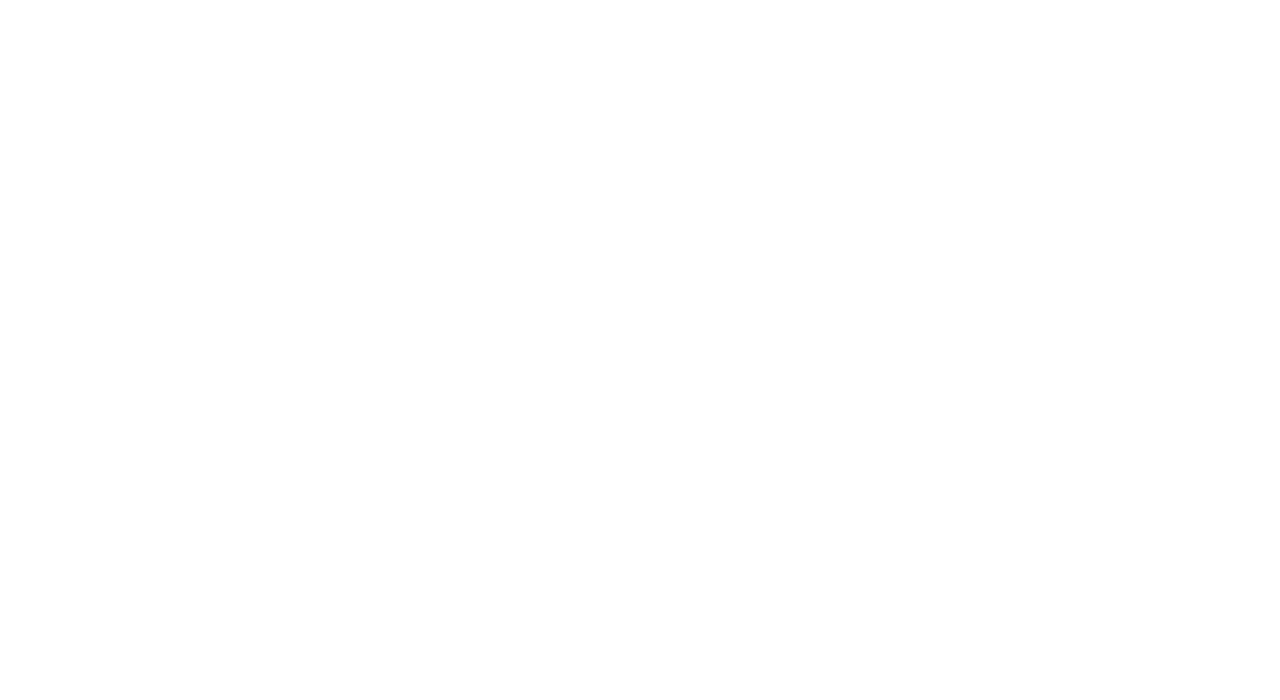
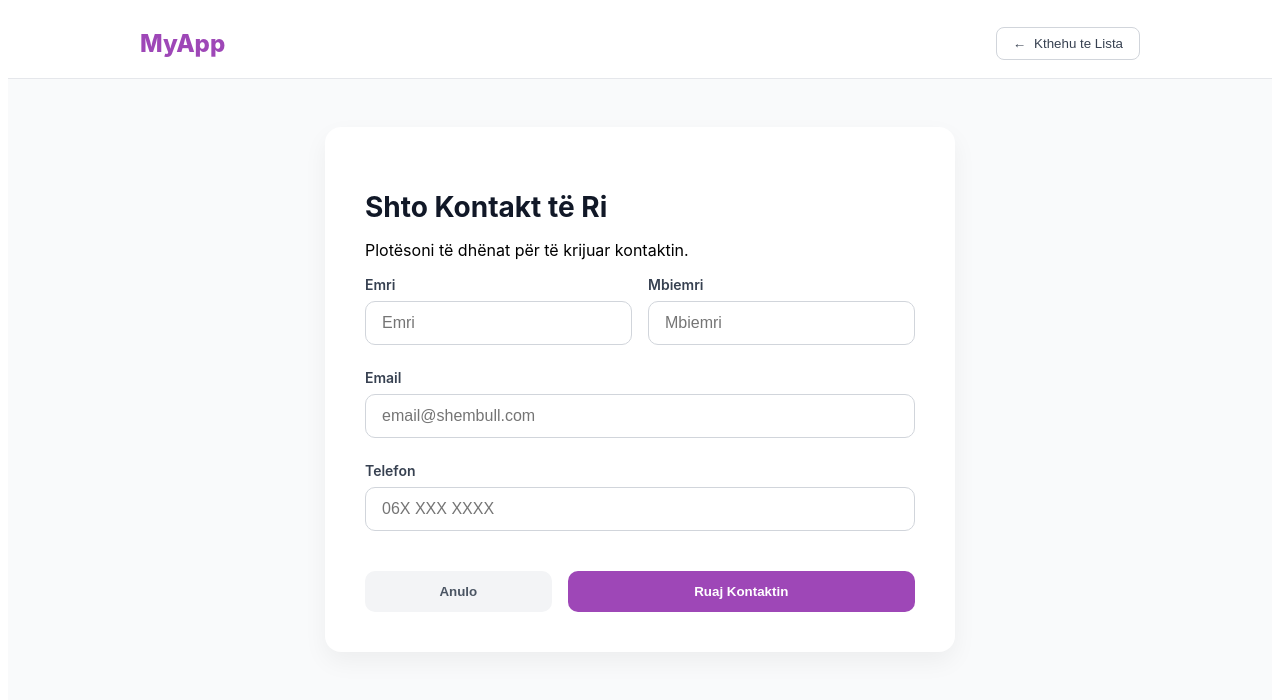
Before and after one commit to andestballa/contact_manager_site, a Nuxt app: page /contacts-manage in a window 1280 px wide. Before the commit this address had no page. Shown: the top 700 px of the page. Built offline with nearby package versions, Linux system fonts and the light colour scheme.

Commit message:
fix create and update contacts

```diff
--- a/app/composables/useContacts.ts
+++ b/app/composables/useContacts.ts
@@ -16,7 +16,6 @@
 }
 
 export const useContacts = () => {
-  // Përdorim authFetch që ke krijuar te useAuth.ts
   const { authFetch } = useAuth()
 
   // 1. Marrja e listës
@@ -24,7 +23,13 @@
     return await authFetch<PaginatedResponse<Contact>>(`/api/contacts/list/?page=${page}`)
   }
 
-  // 2. Krijimi i kontaktit (Ky që po të jep error)
+  // 2. Marrja e NJË kontakti (RREGULLUAR)
+  async function getContactById(id: number): Promise<Contact> {
+    // Provojmë /detail/ sepse struktura jote ndjek këtë logjikë (list, create, delete)
+    return await authFetch<Contact>(`/api/contacts/detail/${id}/`)
+  }
+
+  // 3. Krijimi i kontaktit
   async function createContact(data: Omit<Contact, 'id' | 'created_at' | 'updated_at'>): Promise<Contact> {
     return await authFetch<Contact>("/api/contacts/create/", {
       method: "POST",
@@ -32,12 +37,21 @@
     })
   }
 
-  // 3. Fshirja
+  // 4. Përditësimi i kontaktit (RREGULLUAR)
+  async function updateContact(id: number, data: Partial<Contact>): Promise<Contact> {
+    // Backend-et që kanë /create/ zakonisht kanë /update/ ose /edit/
+    return await authFetch<Contact>(`/api/contacts/update/${id}/`, {
+      method: "PUT",
+      body: data,
+    })
+  }
+
+  // 5. Fshirja
   async function deleteContact(id: number): Promise<void> {
     await authFetch(`/api/contacts/delete/${id}/`, {
       method: "DELETE",
     })
   }
 
-  return { getContacts, createContact, deleteContact }
+  return { getContacts, getContactById, createContact, updateContact, deleteContact }
 }
--- /dev/null
+++ b/app/pages/contacts-manage/index.vue
@@ -0,0 +1,259 @@
+<template>
+  <div class="manage-page">
+    <header class="header">
+      <div class="header-content">
+        <h1 class="logo" @click="router.push('/home')">MyApp</h1>
+        <button class="btn-back" @click="router.push('/home')">
+          <span>←</span> Kthehu te Lista
+        </button>
+      </div>
+    </header>
+
+    <main class="main-content">
+      <div class="form-card">
+        <div class="form-header">
+          <h2>{{ isEditMode ? 'Edito Kontaktin' : 'Shto Kontakt të Ri' }}</h2>
+          <p>Plotësoni të dhënat për të {{ isEditMode ? 'përditësuar' : 'krijuar' }} kontaktin.</p>
+        </div>
+
+        <form @submit.prevent="handleSubmit" class="contact-form">
+          <div class="form-grid">
+            <div class="field">
+              <label>Emri</label>
+              <input v-model="form.name" type="text" placeholder="Emri" required />
+            </div>
+
+            <div class="field">
+              <label>Mbiemri</label>
+              <input v-model="form.surname" type="text" placeholder="Mbiemri" required />
+            </div>
+          </div>
+
+          <div class="field">
+            <label>Email</label>
+            <input v-model="form.email" type="email" placeholder="email@shembull.com" required />
+          </div>
+
+          <div class="field">
+            <label>Telefon</label>
+            <input v-model="form.phone_number" type="text" placeholder="06X XXX XXXX" required />
+          </div>
+
+          <div class="form-actions">
+            <button type="button" class="btn-cancel" @click="router.push('/home')">Anulo</button>
+            <button type="submit" class="btn-submit" :disabled="submitting">
+              {{ submitting ? 'Duke u ruajtur...' : (isEditMode ? 'Përditëso' : 'Ruaj Kontaktin') }}
+            </button>
+          </div>
+
+          <div v-if="serverError" class="error-banner">
+            {{ serverError }}
+          </div>
+        </form>
+      </div>
+    </main>
+  </div>
+</template>
+
+<script setup lang="ts">
+import { reactive, ref, onMounted, computed } from "vue"
+import { useRouter, useRoute } from "vue-router"
+import { useContacts } from '~/composables/useContacts'
+
+const router = useRouter()
+const route = useRoute()
+const { createContact, getContactById, updateContact } = useContacts()
+
+const contactId = route.query.id ? Number(route.query.id) : null
+const isEditMode = computed(() => !!contactId)
+
+const submitting = ref(false)
+const serverError = ref<string | null>(null)
+
+const form = reactive({
+  name: "",
+  surname: "",
+  email: "",
+  phone_number: "",
+})
+
+onMounted(async () => {
+  if (isEditMode.value && contactId) {
+    try {
+      const data = await getContactById(contactId)
+      form.name = data.name
+      form.surname = data.surname
+      form.email = data.email
+      form.phone_number = data.phone_number
+    } catch (e) {
+      serverError.value = "Nuk u gjet ky kontakt."
+    }
+  }
+})
+
+const handleSubmit = async () => {
+  submitting.value = true
+  serverError.value = null
+
+  try {
+    if (isEditMode.value && contactId) {
+      // 1. Thirr API për përditësim
+      await updateContact(contactId, { ...form })
+    } else {
+      // 2. Thirr API për krijim
+      await createContact({ ...form })
+    }
+
+    // 3. Pas suksesit (Add ose Edit), kthehu menjëherë te Home
+    router.push('/home')
+
+  } catch (e: any) {
+    serverError.value = "Dështoi ruajtja e kontaktit. Provoni përsëri."
+  } finally {
+    submitting.value = false
+  }
+}
+</script>
+
+<style scoped>
+.manage-page {
+  min-height: 100vh;
+  background-color: #f9fafb;
+  font-family: 'Inter', sans-serif;
+}
+
+.header {
+  background: white;
+  border-bottom: 1px solid #e5e7eb;
+  padding: 0 1.5rem;
+  height: 70px;
+  display: flex;
+  align-items: center;
+  position: sticky;
+  top: 0;
+  z-index: 10;
+}
+
+.header-content {
+  max-width: 1000px;
+  margin: 0 auto;
+  width: 100%;
+  display: flex;
+  justify-content: space-between;
+  align-items: center;
+}
+
+.logo {
+  font-size: 1.5rem;
+  font-weight: 800;
+  color: #9e47b7;
+  cursor: pointer;
+}
+
+.btn-back {
+  background: transparent;
+  border: 1px solid #d1d5db;
+  padding: 0.5rem 1rem;
+  border-radius: 8px;
+  color: #374151;
+  font-weight: 500;
+  cursor: pointer;
+  display: flex;
+  align-items: center;
+  gap: 8px;
+}
+
+.main-content {
+  padding: 3rem 1rem;
+  display: flex;
+  justify-content: center;
+}
+
+.form-card {
+  background: white;
+  width: 100%;
+  max-width: 550px;
+  padding: 2.5rem;
+  border-radius: 16px;
+  box-shadow: 0 10px 25px rgba(0, 0, 0, 0.05);
+}
+
+.form-header h2 {
+  font-size: 1.75rem;
+  color: #111827;
+  margin-bottom: 0.5rem;
+}
+
+.contact-form {
+  display: flex;
+  flex-direction: column;
+  gap: 1.5rem;
+}
+
+.form-grid {
+  display: grid;
+  grid-template-columns: 1fr 1fr;
+  gap: 1rem;
+}
+
+.field {
+  display: flex;
+  flex-direction: column;
+  gap: 0.5rem;
+}
+
+.field label {
+  font-size: 0.875rem;
+  font-weight: 600;
+  color: #374151;
+}
+
+input {
+  padding: 0.75rem 1rem;
+  border: 1px solid #d1d5db;
+  border-radius: 10px;
+  font-size: 1rem;
+}
+
+input:focus {
+  outline: none;
+  border-color: #9e47b7;
+  box-shadow: 0 0 0 4px rgba(158, 71, 183, 0.1);
+}
+
+.form-actions {
+  display: flex;
+  gap: 1rem;
+  margin-top: 1rem;
+}
+
+.btn-submit {
+  flex: 2;
+  background: #9e47b7;
+  color: white;
+  border: none;
+  padding: 0.8rem;
+  border-radius: 10px;
+  font-weight: 600;
+  cursor: pointer;
+}
+
+.btn-cancel {
+  flex: 1;
+  background: #f3f4f6;
+  color: #4b5563;
+  border: none;
+  padding: 0.8rem;
+  border-radius: 10px;
+  font-weight: 600;
+  cursor: pointer;
+}
+
+.error-banner {
+  background-color: #fef2f2;
+  color: #dc2626;
+  padding: 0.75rem;
+  border-radius: 8px;
+  text-align: center;
+}
+</style>
--- a/app/pages/home/index.vue
+++ b/app/pages/home/index.vue
@@ -6,50 +6,45 @@
     </header>
 
     <main class="content">
-      <h2>Contacts</h2>
-
-
-      <div class="form">
-        <input v-model="form.name" placeholder="Name" />
-        <input v-model="form.surname" placeholder="Surname" />
-        <input v-model="form.email" placeholder="Email" />
-        <input v-model="form.phone_number" placeholder="Phone" />
-        <button @click="addContact">Add Contact</button>
-        <p v-if="error" class="error">{{ error }}</p>
+      <div class="title-section">
+        <h2>Contacts</h2>
+        <button class="btn-add" @click="router.push('/contacts-manage')">
+          + Add New Contact
+        </button>
       </div>
 
+      <div v-if="loading">Loading contacts...</div>
 
-      <div v-if="loading">Loading contacts...</div>
-      <ul v-else>
-        <li v-for="c in contacts" :key="c.id">
-          {{ c.name }} {{ c.surname }} – {{ c.email }}
-          <button @click="remove(c.id)">Delete</button>
+      <ul v-else class="contact-list">
+        <li v-for="c in contacts" :key="c.id" class="contact-item">
+          <span class="contact-info">
+            {{ c.name }} {{ c.surname }} – {{ c.email }}
+          </span>
+          <div class="actions">
+            <button class="btn-edit" @click="router.push(`/contacts-manage?id=${c.id}`)">
+              Edit
+            </button>
+            <button class="btn-delete" @click="remove(c.id)">Delete</button>
+          </div>
         </li>
       </ul>
+
+      <p v-if="error" class="error">{{ error }}</p>
     </main>
   </div>
 </template>
 
 <script setup lang="ts">
-import { reactive, ref, onMounted } from "vue"
+import { ref, onMounted } from "vue"
 import { useRouter } from "vue-router"
 import { useContacts } from '~/composables/useContacts'
 
 const router = useRouter()
-const { getContacts, createContact, deleteContact } = useContacts()
+const { getContacts, deleteContact } = useContacts()
 
-const contacts = ref<Contact[]>([])
+const contacts = ref<any[]>([]) // Ndrysho 'any' me tipin tend 'Contact'
 const loading = ref(false)
 const error = ref<string | null>(null)
-
-
-const form = reactive({
-  name: "",
-  surname: "",
-  email: "",
-  phone_number: "",
-})
-
 
 const loadContacts = async () => {
   loading.value = true
@@ -59,7 +54,6 @@
     contacts.value = res.results
   } catch (e: any) {
     error.value = "Failed to load contacts"
-    console.error(e)
   } finally {
     loading.value = false
   }
@@ -67,36 +61,15 @@
 
 onMounted(loadContacts)
 
-
-const addContact = async () => {
-  error.value = null
-  if (!form.name || !form.surname || !form.email || !form.phone_number) {
-    error.value = "All fields are required"
-    return
-  }
-  try {
-    await createContact({ ...form })
-    form.name = ""
-    form.surname = ""
-    form.email = ""
-    form.phone_number = ""
-    await loadContacts()
-  } catch (e: any) {
-    error.value = "Failed to create contact"
-    console.error(e)
-  }
-}
-
 const remove = async (id: number) => {
+  if(!confirm("Are you sure you want to delete this contact?")) return
   try {
     await deleteContact(id)
     contacts.value = contacts.value.filter(c => c.id !== id)
   } catch (e: any) {
     error.value = "Failed to delete contact"
-    console.error(e)
   }
 }
-
 
 const logout = () => {
   localStorage.removeItem("token")
@@ -123,12 +96,45 @@
   color: white;
   font-weight: 600;
   cursor: pointer;
-  transition: 0.2s;
 }
-.logout:hover { background: #9f0505; }
-.content { padding: 24px; color: #6b7280; }
-.form { margin-bottom: 20px; }
-.form input { margin-right: 8px; padding: 4px; }
-.form button { padding: 4px 8px; }
-.error { color: red; }
+
+.content { padding: 24px; color: #4b5563; }
+
+.title-section {
+  display: flex;
+  justify-content: space-between;
+  align-items: center;
+  margin-bottom: 20px;
+}
+
+.btn-add {
+  background: #9e47b7;
+  color: white;
+  padding: 10px 16px;
+  border-radius: 6px;
+  border: none;
+  cursor: pointer;
+}
+
+.contact-list { list-style: none; padding: 0; }
+.contact-item {
+  display: flex;
+  justify-content: space-between;
+  align-items: center;
+  padding: 12px;
+  border-bottom: 1px solid #f3f4f6;
+}
+
+.actions button {
+  margin-left: 8px;
+  padding: 5px 10px;
+  border-radius: 4px;
+  border: 1px solid #d1d5db;
+  cursor: pointer;
+}
+
+.btn-edit { background: #f3f4f6; }
+.btn-delete { background: #fee2e2; color: #dc2626; border-color: #fca5a5 !important; }
+
+.error { color: red; margin-top: 10px; }
 </style>
--- a/app/pages/signup/index.vue
+++ b/app/pages/signup/index.vue
@@ -2,17 +2,17 @@
 import { reactive } from 'vue'
 import { useRouter } from 'vue-router'
 
-// 🔑 connect to auth composable
+
 const { signup } = useAuth()
 const router = useRouter()
 
-// form state
+
 const form = reactive({
   email: '',
   password: ''
 })
 
-// submit handler
+
 const submit = async () => {
   try {
     await signup(form.email, form.password)
```
Also changed, not shown: app/composables/useAuth.ts (+6 -6 lines).
